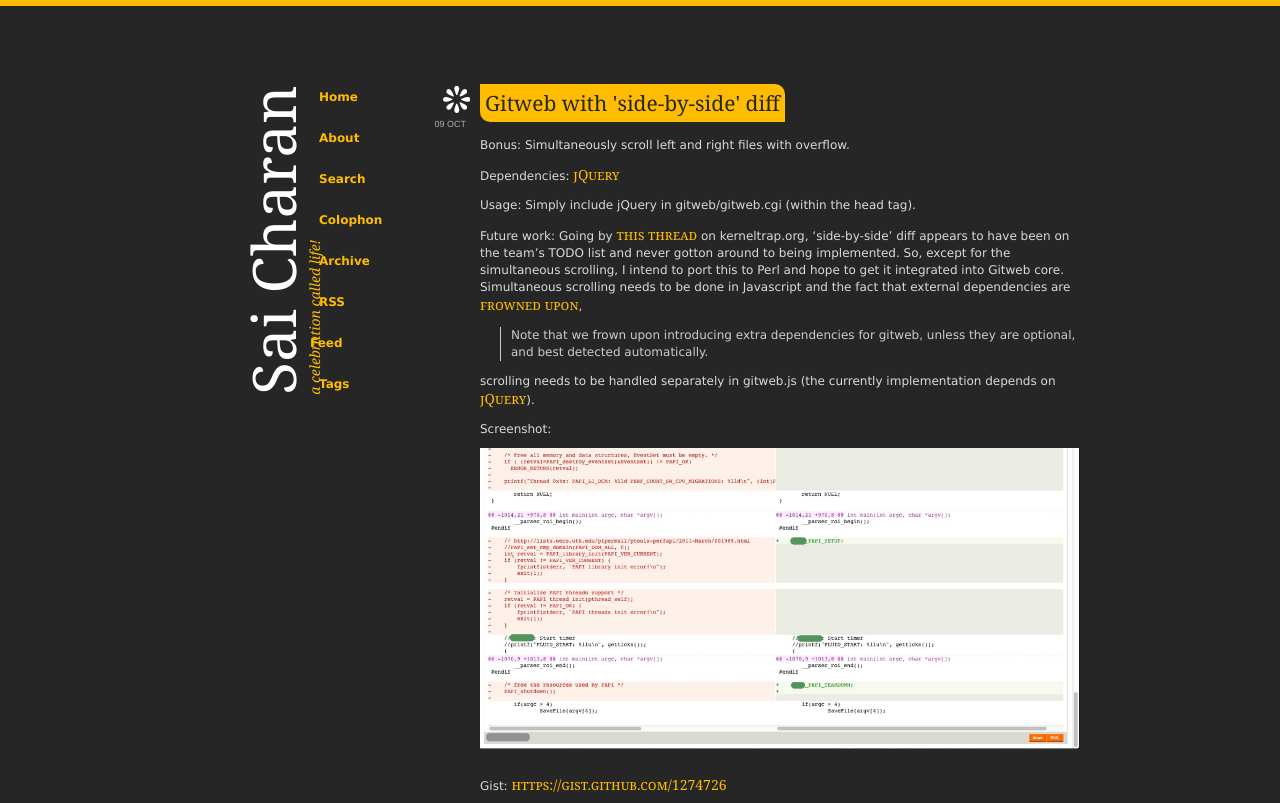
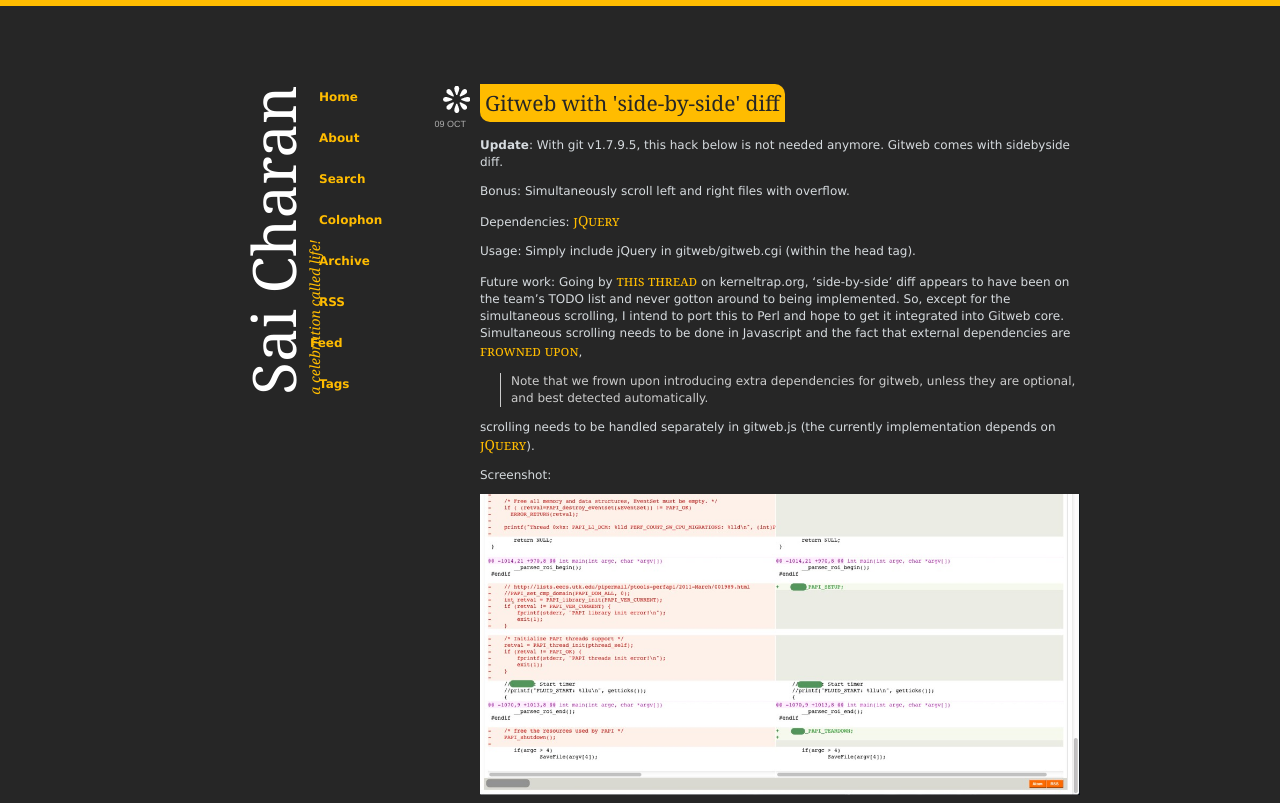
Before and after one commit to arjunasuresh3/scharan.github.com, a Jekyll site: the page built from _posts/2011-10-09-gitweb-with-sidebyside-diff.markdown, in a window 1280 px wide, cut to the strip 0-803 px from the top of the page. Built offline with Jekyll 4.4.1, drawn with Linux system fonts in a browser that asks for light colours; nearby versions of some CDN libraries; Markdown is read by kramdown in place of the engine named in the settings; comment, search, counter and statistics services are not loaded; a style sheet for code colours, icons or effects is not loaded.

Commit message:
Obsoleted Gitweb sidebyside diff.

```diff
--- a/_posts/2011-10-09-gitweb-with-sidebyside-diff.markdown
+++ b/_posts/2011-10-09-gitweb-with-sidebyside-diff.markdown
@@ -6,6 +6,8 @@
 - diff
 date: 2011-10-09 23:20:40
 ---
+
+**Update**: With git v1.7.9.5, this hack below is not needed anymore. Gitweb comes with sidebyside diff.
 
 Bonus: Simultaneously scroll left and right files with overflow.
 
```
